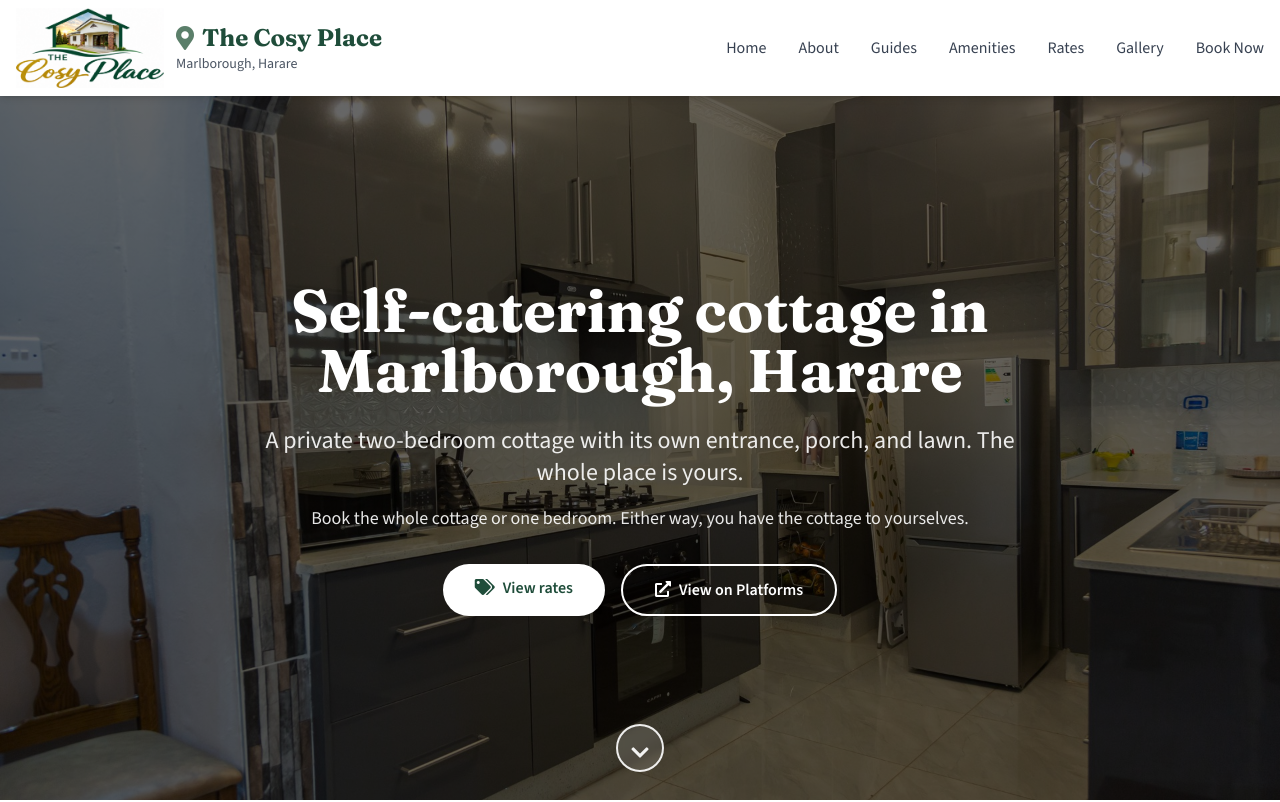
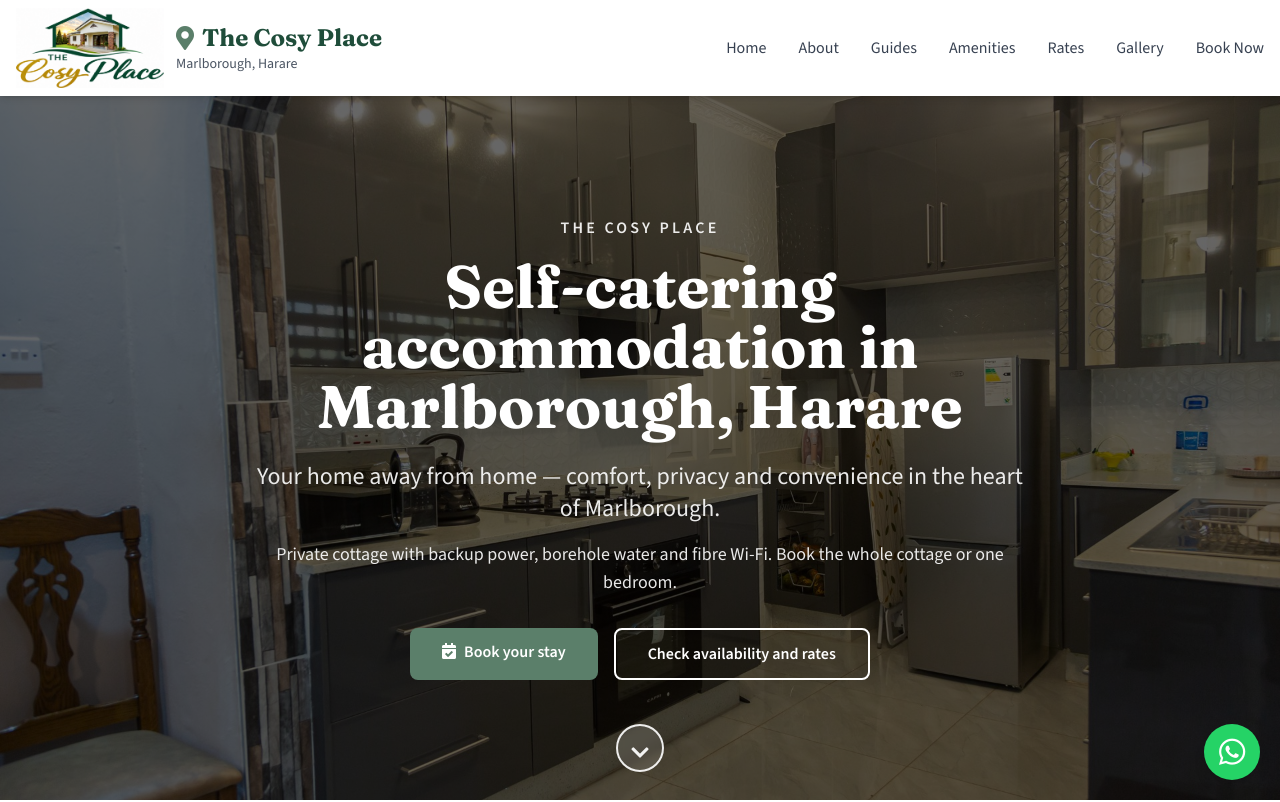
Before and after one commit to tinashe-x/The-Cozy-Place-Website, a plain HTML site: page index.html in a window 1280 px wide. Shown: the top 802 px of the page. Drawn offline with nearby package versions, Linux system fonts and the light colour scheme.

Commit message:
Clarify homepage hero CTAs, nightly rates, and sticky WhatsApp.
Co-authored-by: Cursor <cursoragent@cursor.com>

```diff
--- a/index.html
+++ b/index.html
@@ -456,17 +456,18 @@
     <section id="home" class="hero-gradient text-white relative flex items-center">
         <div class="container mx-auto px-4 py-16 md:py-24 pb-24">
             <div class="max-w-3xl mx-auto text-center animate-fade-in">
-                <h1 class="text-4xl md:text-5xl lg:text-6xl font-bold mb-6 font-serif">Self-catering cottage in Marlborough, Harare</h1>
-                <p class="text-xl md:text-2xl mb-4 opacity-90">A private two-bedroom cottage with its own entrance, porch, and lawn. The whole place is yours.</p>
-                <p class="text-lg md:text-l mb-8 opacity-90">Book the whole cottage or one bedroom. Either way, you have the cottage to yourselves.</p>
+                <p class="text-sm md:text-base tracking-[0.2em] uppercase mb-4 opacity-90 font-semibold">The Cosy Place</p>
+                <h1 class="text-4xl md:text-5xl lg:text-6xl font-bold mb-6 font-serif">Self-catering accommodation in Marlborough, Harare</h1>
+                <p class="text-xl md:text-2xl mb-4 opacity-90">Your home away from home — comfort, privacy and convenience in the heart of Marlborough.</p>
+                <p class="text-lg mb-8 opacity-90">Private cottage with backup power, borehole water and fibre Wi-Fi. Book the whole cottage or one bedroom.</p>
                 <div class="flex flex-col sm:flex-row gap-4 justify-center">
+                    <a href="#booking" data-analytics="book_cta_click"
+                        class="bg-accent text-white px-8 py-3 rounded-lg font-semibold hover:bg-primary transition duration-300 transform hover:-translate-y-1">
+                        <i class="fas fa-calendar-check mr-2"></i>Book your stay
+                    </a>
                     <a href="#rates"
-                        class="bg-white text-primary px-8 py-3 rounded-full font-semibold hover:bg-gray-100 transition duration-300 transform hover:-translate-y-1">
-                        <i class="fas fa-tags mr-2"></i>View rates
-                    </a>
-                    <a href="#platforms"
-                        class="bg-transparent border-2 border-white px-8 py-3 rounded-full font-semibold hover:bg-white hover:text-primary transition duration-300">
-                        <i class="fas fa-external-link-alt mr-2"></i>View on Platforms
+                        class="bg-transparent border-2 border-white px-8 py-3 rounded-lg font-semibold hover:bg-white hover:text-primary transition duration-300">
+                        Check availability and rates
                     </a>
                 </div>
             </div>
@@ -642,12 +643,14 @@
                 <div class="border-2 border-accent rounded-xl p-8">
                     <h3 class="text-2xl font-bold text-primary mb-3 font-serif">Whole cottage</h3>
                     <p class="text-gray-600 mb-4">Both bedrooms and both bathrooms, plus kitchen, lounge, porch, and lawn. Up to 4 guests.</p>
-                    <p class="text-3xl font-bold text-accent">From $65<span class="text-base font-medium text-gray-500"> / night</span></p>
+                    <p class="text-3xl font-bold text-accent">$70<span class="text-base font-medium text-gray-500"> / night</span></p>
+                    <p class="text-sm text-gray-500 mt-2">2–10 nights · 11+ nights: $65 / night</p>
                 </div>
                 <div class="border-2 border-gray-200 rounded-xl p-8">
                     <h3 class="text-2xl font-bold text-primary mb-3 font-serif">One bedroom</h3>
                     <p class="text-gray-600 mb-4">One bedroom and one bathroom. You still have the kitchen, lounge, porch, and lawn to yourselves. Up to 2 guests.</p>
-                    <p class="text-3xl font-bold text-accent">From $45<span class="text-base font-medium text-gray-500"> / night</span></p>
+                    <p class="text-3xl font-bold text-accent">$50<span class="text-base font-medium text-gray-500"> / night</span></p>
+                    <p class="text-sm text-gray-500 mt-2">2–10 nights · 11+ nights: $45 / night</p>
                 </div>
             </div>
 
@@ -709,10 +712,10 @@
                     <h3 class="text-2xl font-bold text-gray-800 mb-4">Direct Booking</h3>
                     <p class="text-gray-600 mb-6">Whole cottage or one bedroom, at the published USD rates. No platform fees.</p>
                     <a href="#booking"
-                        class="inline-block bg-accent text-white px-6 py-3 rounded-full font-semibold hover:bg-red-700 transition duration-300">
+                        class="inline-block bg-accent text-white px-6 py-3 rounded-lg font-semibold hover:bg-primary transition duration-300">
                         <i class="fas fa-calendar-check mr-2"></i>Book Direct
                     </a>
-                    <p class="text-sm text-gray-500 mt-4">From $45 / night · Best for one-bedroom stays</p>
+                    <p class="text-sm text-gray-500 mt-4">From $50 / night · Best for one-bedroom stays</p>
                 </div>
             </div>
         </div>
@@ -1203,7 +1206,15 @@
     }
     </script>
 
-    <script src="assets/js/booking-helpers.js" defer></script>
+    <a id="whatsappFab"
+       href="https://wa.me/27646662761?text=Hi%2C%20I'd%20like%20to%20enquire%20about%20staying%20at%20The%20Cosy%20Place."
+       class="fixed bottom-5 right-5 z-50 flex h-14 w-14 items-center justify-center rounded-full bg-[#25D366] text-white shadow-lg hover:scale-105 transition-transform"
+       target="_blank" rel="noopener noreferrer" aria-label="Enquire on WhatsApp"
+       data-analytics="whatsapp_click">
+      <i class="fab fa-whatsapp text-3xl" aria-hidden="true"></i>
+    </a>
+
+    <script src="assets/js/booking-helpers.js"></script>
     <script src="https://cdn.jsdelivr.net/npm/flatpickr@4.6.13/dist/flatpickr.min.js"></script>
     <script>
         // Define data at the beginning
```
